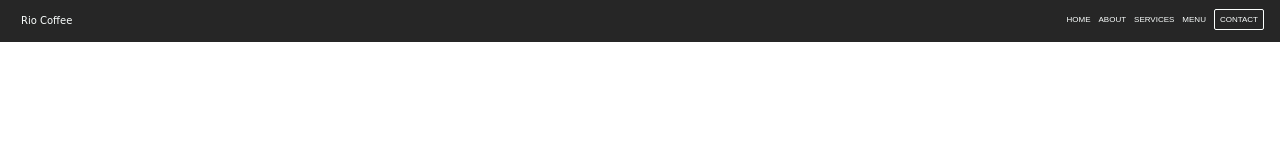
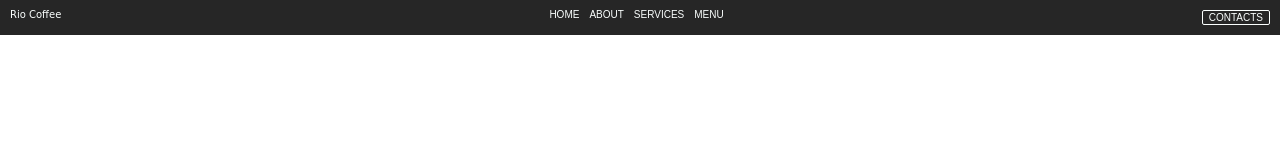
Before and after one commit to DimaForostenko/homework_header_rio_coffee, a plain HTML site: page index.html in a window 1280 px wide. Drawn offline with Linux system fonts and the light colour scheme.

Commit message:
'add new structure-try flex'

```diff
--- a/assets/style.css
+++ b/assets/style.css
@@ -1,18 +1,21 @@
+:root{
+  font-size: 10px;
 
+}
 *{
+  text-decoration: none;
   color:#fbfffe;
-  text-decoration: none;
+
 
 }
 .header{
- padding: 1em;
+  padding: 1em;
   display: flex;
   justify-content: space-between;
   flex-wrap: wrap;
   background-color: #262626;
 }
 .logo{
-  padding-left: 0.5em;
  font-family:cursive ;
  font-size: 10px;
 }
@@ -21,22 +24,20 @@
 }
 .nav-list{
   display: flex;
-  flex-wrap: wrap;
-  flex-grow: 0.5;
+  align-self: start;
   list-style: none;
-  font-size: 8px;
+  font-size: 10px;
   text-transform: uppercase;
 
 }
-.nav-list-item>*{
+.nav-list-item{
+  margin-left: 1em;
+}
+.btn{
 
- margin-left: 1em;
- flex-grow: 0.5;
-
-}
-.nav-link-contact{
-  padding: 5px;
   border: 1px solid #fbfffe;
   border-radius: 2px;
-  text-align: right;
+  color: #fbfffe;
+  background-color:#262626;
+  text-transform: uppercase;
 }
--- a/index.html
+++ b/index.html
@@ -22,11 +22,9 @@
         </li>
         <li class="nav-list-item"><a href="" class="nav-link">menu</a>
         </li>
-        <li class="nav-list-item"><a href="" class="nav-link-contact">contact</a>
-        </li>
       </ul>
     </nav>
+    <button class="btn"><a href="" class="link-contact"></a>contacts</button>
   </header>
-
 </body>
 </html>
```
